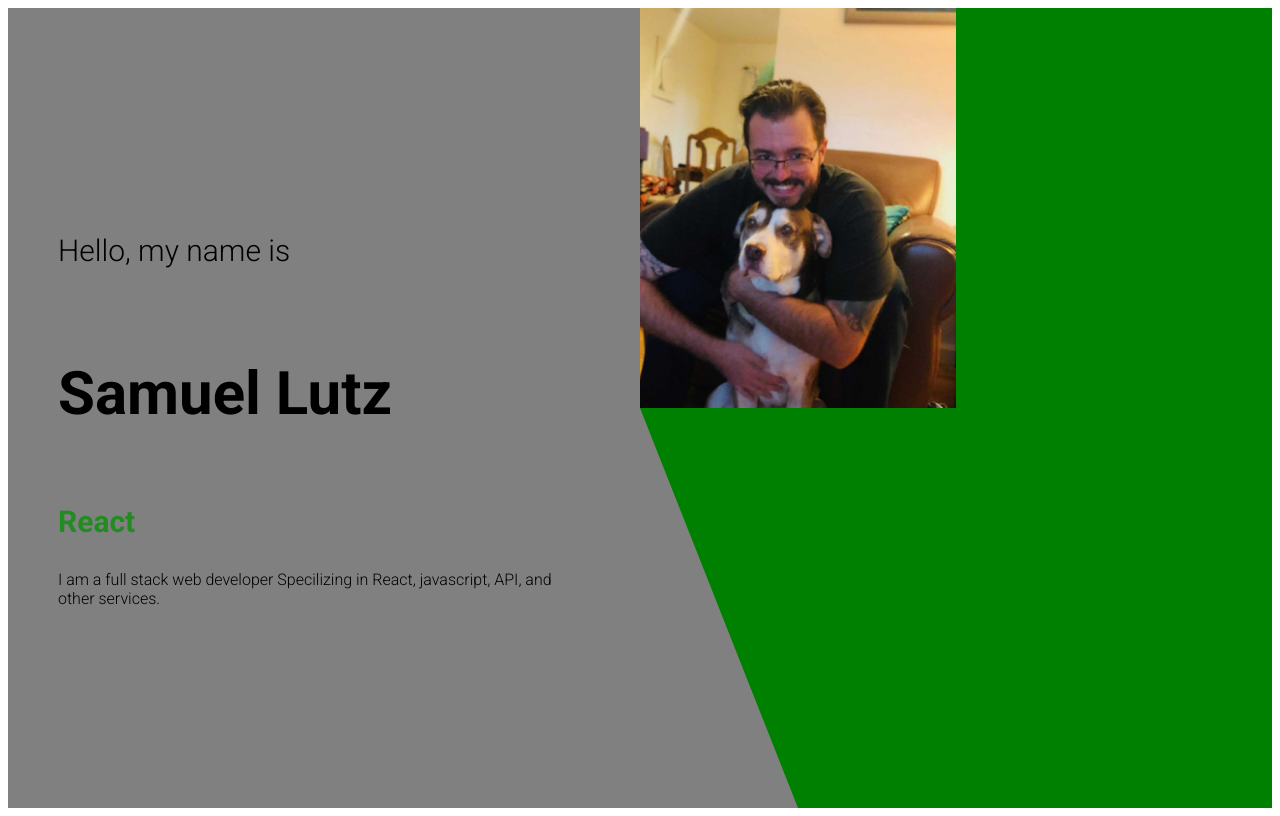
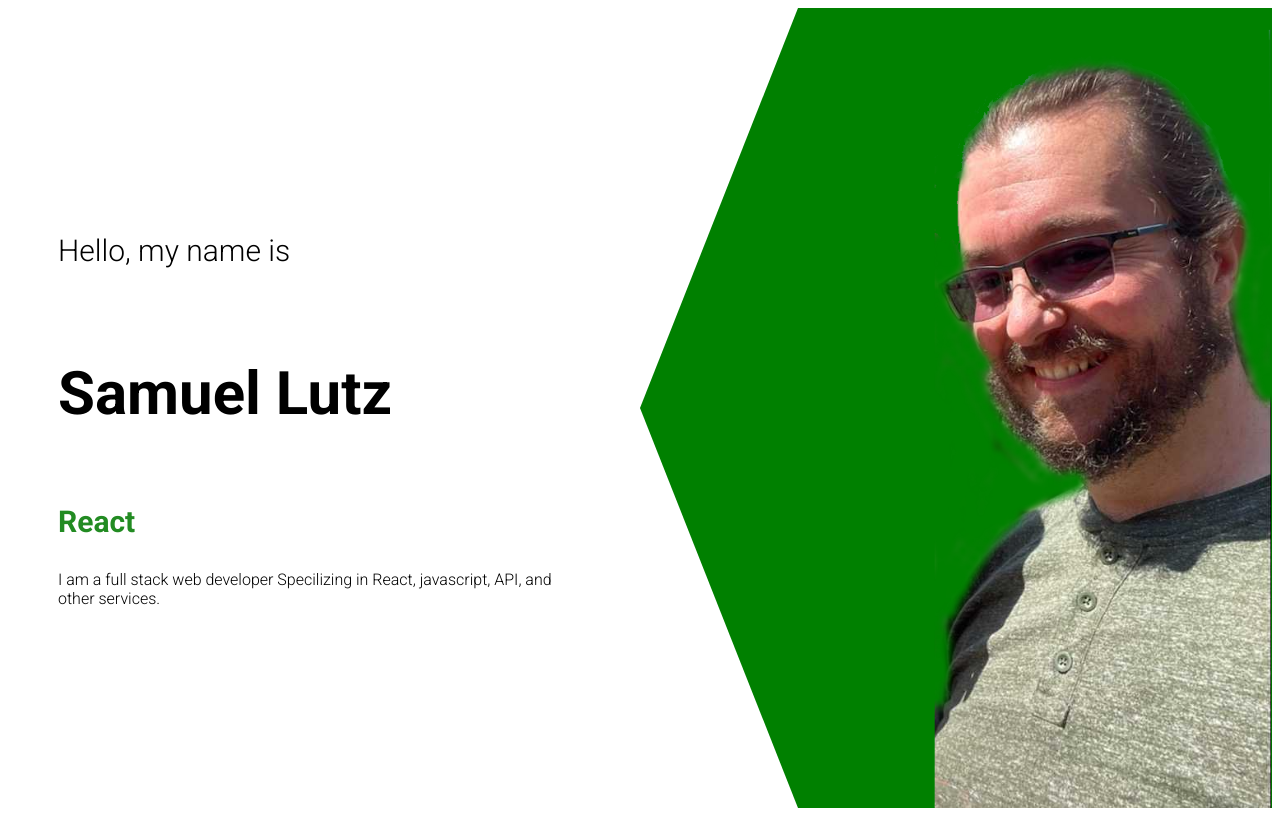
Before and after one commit to samuellutz/React-Portfolio, a React (Create React App) app in the folder my-app/: page / in a window 1280 px wide. Built offline with nearby package versions, Linux system fonts and the light colour scheme; the HTML template or start-up script is replaced by a standard one; a web font is replaced by a local one.

Commit message:
introduction section done

```diff
--- a/my-app/src/components/intro/intro.css
+++ b/my-app/src/components/intro/intro.css
@@ -1,7 +1,6 @@
 .i{
     display: flex;
     height: 100vh;
-    background-color: gray;
 }
 
 .i-left {
@@ -52,8 +51,8 @@
     align-items: center;
 }
 .i-img{
-    width: 50%;
-    height: 50%;
+    width: 100%;
+    height: 100%;
     object-fit: cover;
     position: absolute;
     display: flex;
```
Also changed, not shown: my-app/src/img/me.png.
